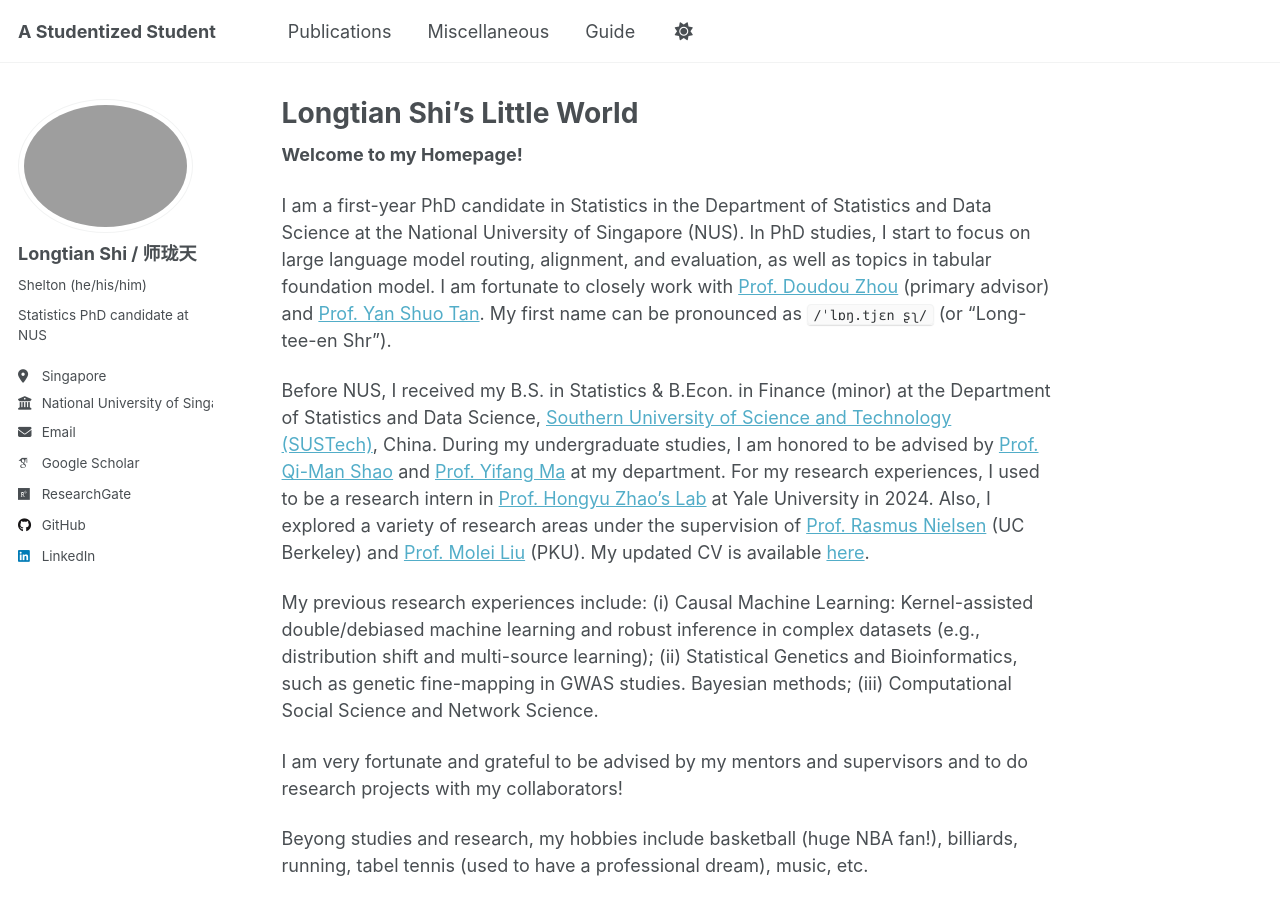
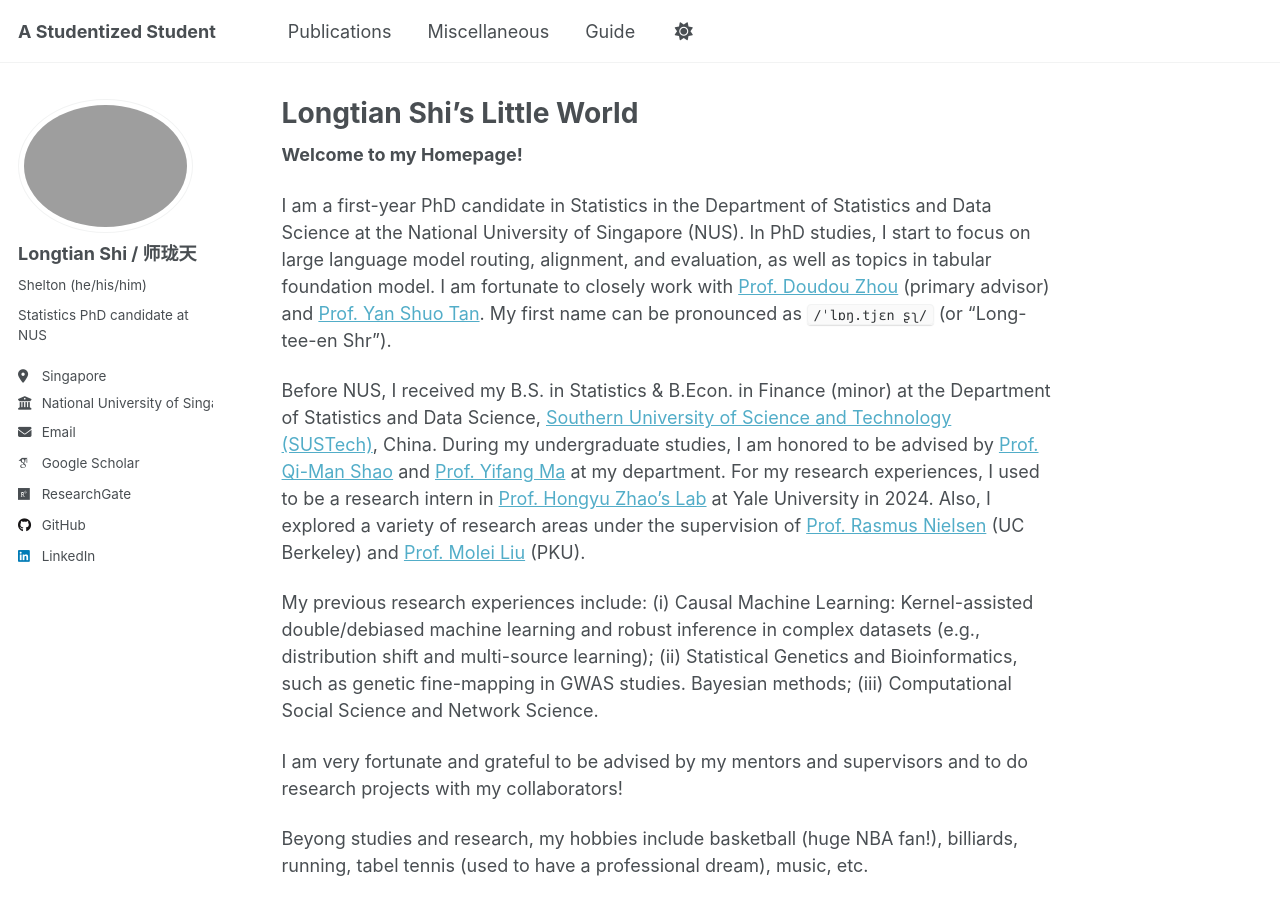
Before and after one commit to statslt/statslt.github.io, a Jekyll site: the page built from _pages/about.md, in a window 1280 px wide and 900 px high. Built offline with Jekyll 4.4.1, drawn with Linux system fonts in a browser that asks for light colours; some web fonts are replaced.

Commit message:
Update about.md
Signed-off-by: shelton <124960483+statslt@users.noreply.github.com>

```diff
--- a/_pages/about.md
+++ b/_pages/about.md
@@ -12,7 +12,7 @@ redirect_from:
 
 I am a first-year PhD candidate in Statistics in the Department of Statistics and Data Science at the National University of Singapore (NUS). In PhD studies, I start to focus on large language model routing, alignment, and evaluation, as well as topics in tabular foundation model. I am fortunate to closely work with [Prof. Doudou Zhou](https://doudouzhou.github.io/) (primary advisor) and [Prof. Yan Shuo Tan](https://yanshuotan.github.io/). My first name can be pronounced as `/ˈlɒŋ.tjɛn ʂʅ/` (or “Long-tee-en Shr”).
 
-Before NUS, I received my B.S. in Statistics & B.Econ. in Finance (minor) at the Department of Statistics and Data Science, [Southern University of Science and Technology (SUSTech)](https://www.sustech.edu.cn/en/), China. During my undergraduate studies, I am honored to be advised by [Prof. Qi-Man Shao](https://www.sustech.edu.cn/en/faculties/shaoqiman.html) and [Prof. Yifang Ma](https://www.sustech.edu.cn/en/faculties/mayifang.html) at my department. For my research experiences, I used to be a research intern in [Prof. Hongyu Zhao's Lab](https://zhaocenter.org/) at Yale University in 2024. Also, I explored a variety of research areas under the supervision of [Prof. Rasmus Nielsen](https://statistics.berkeley.edu/people/rasmus-nielsen) (UC Berkeley) and [Prof. Molei Liu](https://moleibobliu.github.io/) (PKU). My updated CV is available [here](/files/Longtian_Shi_CV_08_12_2026_updated.pdf).
+Before NUS, I received my B.S. in Statistics & B.Econ. in Finance (minor) at the Department of Statistics and Data Science, [Southern University of Science and Technology (SUSTech)](https://www.sustech.edu.cn/en/), China. During my undergraduate studies, I am honored to be advised by [Prof. Qi-Man Shao](https://www.sustech.edu.cn/en/faculties/shaoqiman.html) and [Prof. Yifang Ma](https://www.sustech.edu.cn/en/faculties/mayifang.html) at my department. For my research experiences, I used to be a research intern in [Prof. Hongyu Zhao's Lab](https://zhaocenter.org/) at Yale University in 2024. Also, I explored a variety of research areas under the supervision of [Prof. Rasmus Nielsen](https://statistics.berkeley.edu/people/rasmus-nielsen) (UC Berkeley) and [Prof. Molei Liu](https://moleibobliu.github.io/) (PKU).
 
 
 My previous research experiences include: (i) Causal Machine Learning: Kernel-assisted double/debiased machine learning and robust inference in complex datasets (e.g., distribution shift and multi-source learning); (ii) Statistical Genetics and Bioinformatics, such as genetic fine-mapping in GWAS studies. Bayesian methods; (iii) Computational Social Science and Network Science.
```
